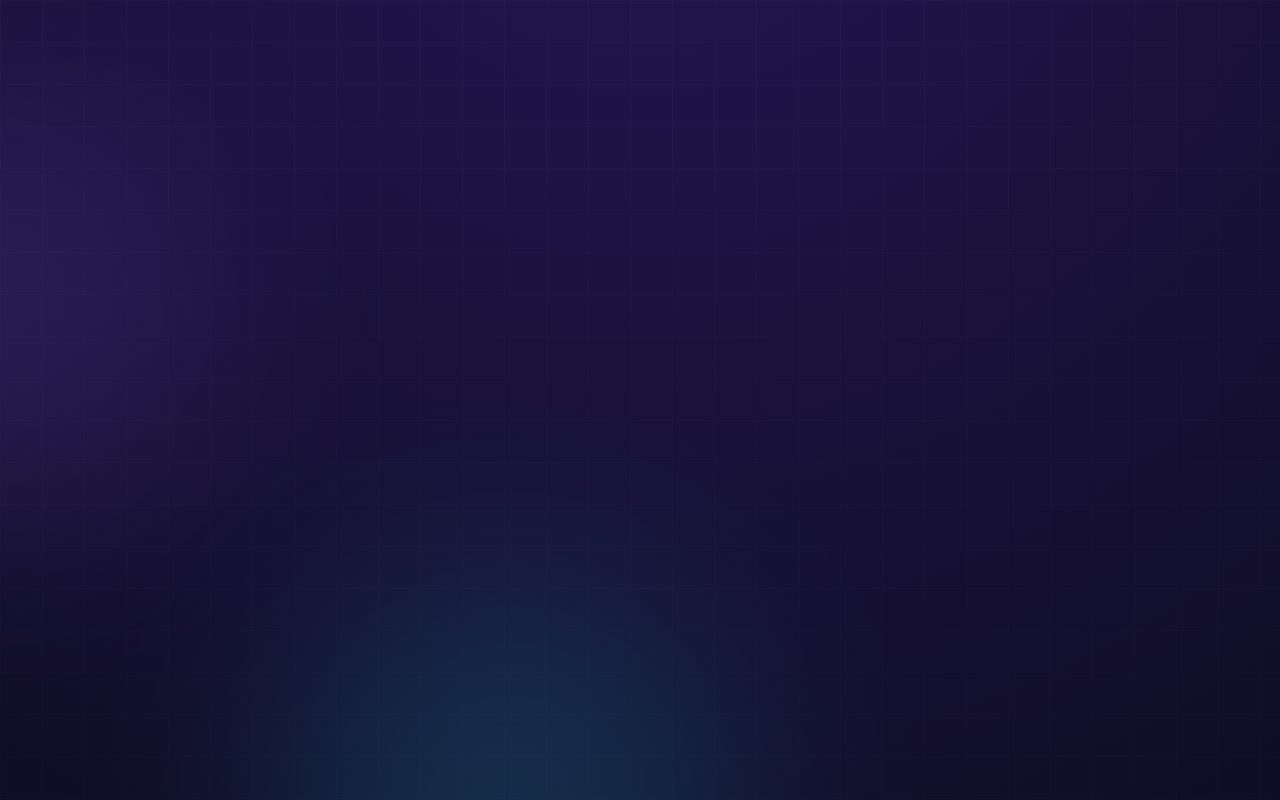
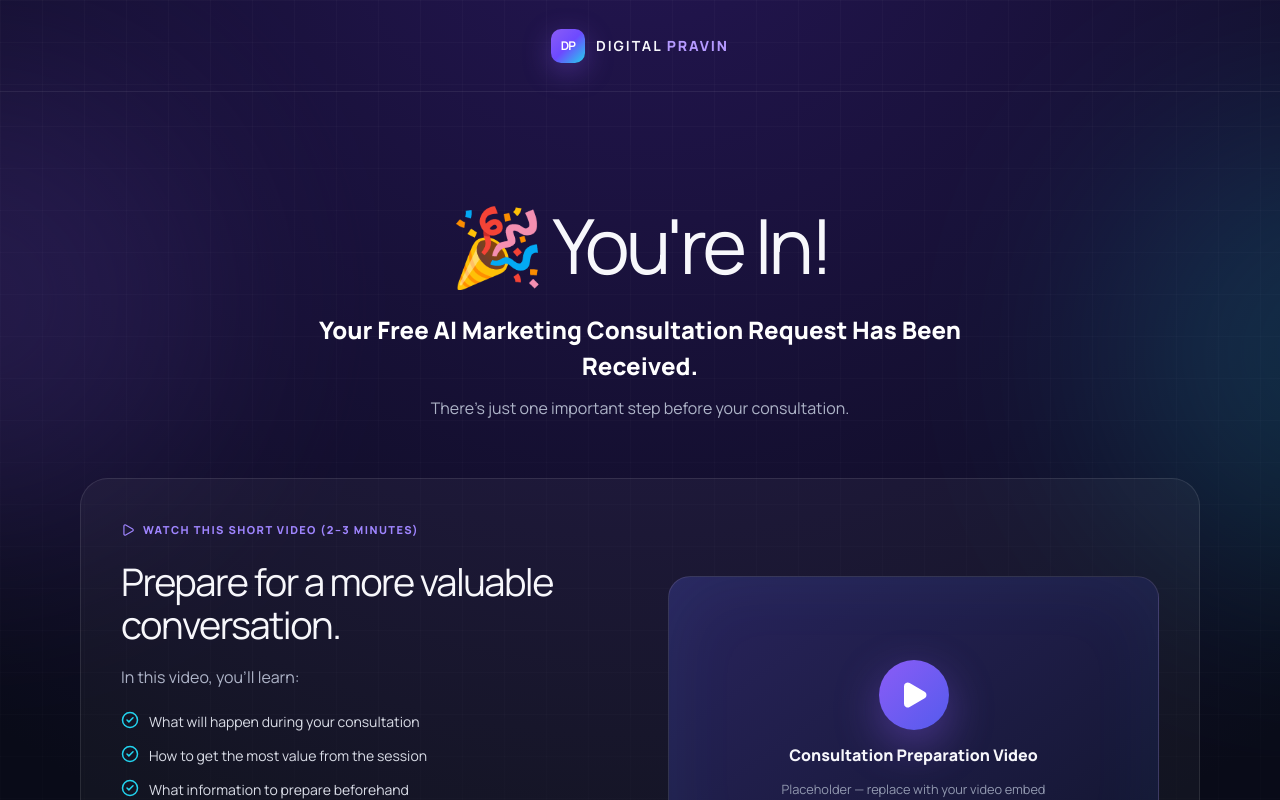
Before and after one commit to pravinbhatta68/landing-page-site, a Next.js app: page /thank-you in a window 1280 px wide. Shown: the top 800 px of the page. Built offline with nearby package versions, Linux system fonts and the light colour scheme.

Commit message:
Keep thank-you glow layers out of document flow

```diff
--- a/app/globals.css
+++ b/app/globals.css
@@ -78,7 +78,7 @@ button,input,textarea { font:inherit; }
 .privacy-note { margin:14px 0 0; text-align:center; color:#858da6; font-size:11px; }
 .honeypot { position:absolute!important; left:-10000px!important; width:1px!important; height:1px!important; opacity:0!important; pointer-events:none!important; }
 .thank-page { min-height:100vh; position:relative; overflow:hidden; background:radial-gradient(circle at 50% -8%,#251655,#090b18 45%); }
-.thank-page>* { position:relative; z-index:1; }
+.thank-page > :not(.aurora) { position:relative; z-index:1; }
 .thank-hero { padding:96px 0 58px; }
 .success-mark { width:72px; height:72px; display:grid; place-items:center; margin:0 auto 24px; color:#6ee7b7; border-radius:50%; background:rgba(16,185,129,.12); border:1px solid rgba(110,231,183,.3); }
 .thank-hero h1 { margin:0 0 10px; font-size:clamp(45px,7vw,76px); letter-spacing:-.05em; }
```
